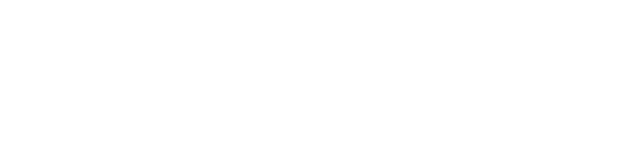
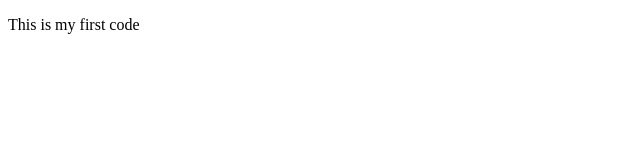
Before and after one commit to bhaubk/test, a plain HTML site: page index.html in a window 1280 px wide. Shown: the whole page, without its empty margins (0-640 px from the left). Drawn offline with Linux system fonts and the light colour scheme.

Commit message:
Update index.html

```diff
--- a/index.html
+++ b/index.html
@@ -6,6 +6,6 @@
     <title>Document</title>
 </head>
 <body>
-    <p></p>
+    <p>This is my first code</p>
 </body>
 </html>
```
